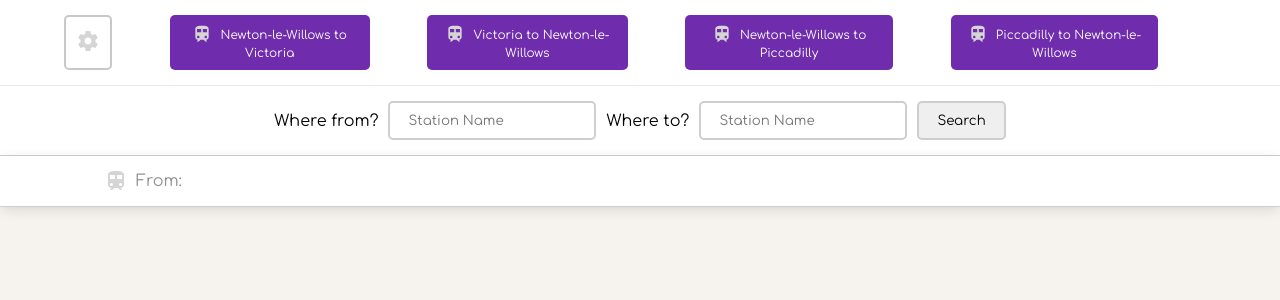
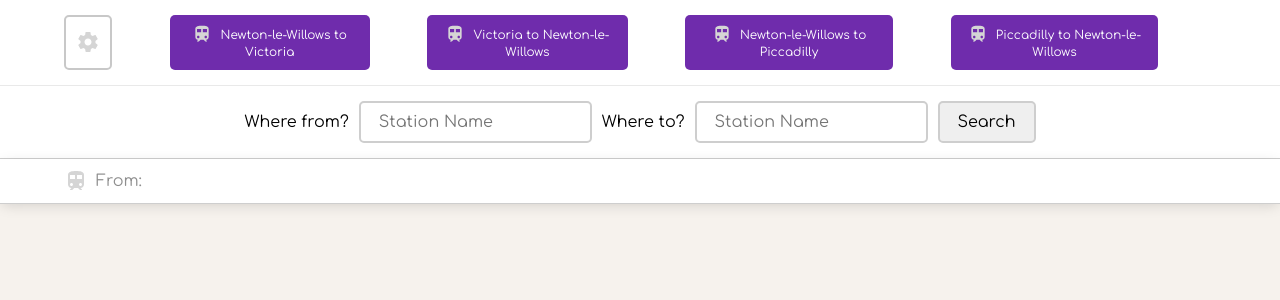
Before and after one commit to kieranphilipbrown/train-times-app, a React (Create React App) app: page / in a window 1280 px wide. Shown: the top 300 px of the page. Built offline with nearby package versions, Linux system fonts and the light colour scheme.

Commit message:
added base styling resets.

```diff
--- a/src/components/Card/Card.js
+++ b/src/components/Card/Card.js
@@ -22,7 +22,7 @@
                 }
                 {train.destination_name}
             </p>
-			<p style={{color: "#6e6e6e", fontSize: "14px"}}> From: {train.origin_name}</p>
+			<p className="train-from" style={{color: "#6e6e6e", fontSize: "14px"}}> From: {train.origin_name}</p>
             {
 				train.status === "LATE" || train.status === "CANCELLED"
 				?
--- a/src/components/Card/Card.styles.js
+++ b/src/components/Card/Card.styles.js
@@ -61,8 +61,14 @@
         margin-right: 10px;
     }
 
+    .train-from {
+        margin-bottom: 10px;
+    }
+
     .train-status {
+        display: block;
         font-size: 14px;
+        margin-bottom: 10px;
         text-transform: capitalize;
     }
 
--- a/src/components/InfoBox/InfoBox.styles.js
+++ b/src/components/InfoBox/InfoBox.styles.js
@@ -12,6 +12,7 @@
     display: flex;
     justify-content: flex-start;
     margin-bottom: 0;
+    padding: 10px 0;
 
     svg {
         margin-right: 8px;
--- a/src/components/Modal/Modal.styles.js
+++ b/src/components/Modal/Modal.styles.js
@@ -60,21 +60,28 @@
 
     .train-title {
         font-weight: bold;
+        margin-bottom: 15px;
         margin-right: 45px;
         margin-top: 0;
     }
 
     .train-from {
         color: #6e6e6e;
-        fontSize: 14px;
+        font-size: 16px;
         display: block;
         margin-bottom: 15px;
         margin-right: 45px;
     }
 
     .train-status {
+        display: block;
         font-size: 14px;
+        margin-bottom: 15px;
         text-transform: capitalize;
+    }
+
+    .train-expected {
+        margin-bottom: 15px;
     }
 
     .train-status--green {
@@ -91,7 +98,7 @@
     display: flex;
     justify-content: space-between;
     margin-top: auto;
-    padding: 0 1.5rem;
+    padding: 10px 1.5rem;
 `;
 
 export const ModalLower = styled.div `
--- a/src/components/TrainList/TrainList.js
+++ b/src/components/TrainList/TrainList.js
@@ -11,6 +11,7 @@
 import Settings from '../Settings/Settings';
 import { ReactComponent as TrainIcon } from '../../assets/images/train-icon.svg';
 import { ReactComponent as SettingsIcon } from '../../assets/images/settings-icon.svg';
+import { disableBodyScroll, enableBodyScroll, clearAllBodyScrollLocks } from 'body-scroll-lock';
 
 const buttonData = [
 	{
@@ -47,6 +48,7 @@
 		showModal: false,
 		selectedTrain: {},
 		showSettingsMenu: false,
+		targetElement: null
 	}
 
 	trainListCallback = (e) => {
@@ -84,6 +86,8 @@
 
 	toggleModal = (event) => {
 		console.log(event);
+		this.targetElement = document.querySelector('#modal');
+		disableBodyScroll(this.targetElement);
 		this.setState({
 			showModal: !this.state.showModal,
 		});
--- a/src/index.css
+++ b/src/index.css
@@ -1,7 +1,20 @@
 @import url('https://fonts.googleapis.com/css?family=Comfortaa&display=swap');
 
-* {
+/*------------------*
+#Box Sizing
+*------------------*/
+
+html {
+  -moz-box-sizing: border-box;
+  -webkit-box-sizing: border-box;
   box-sizing: border-box;
+}
+
+*:before,
+*:after {
+  -moz-box-sizing: inherit;
+  -webkit-box-sizing: inherit;
+  box-sizing: inherit;
 }
 
 body {
@@ -18,3 +31,398 @@
   font-family: source-code-pro, Menlo, Monaco, Consolas, 'Courier New',
     monospace;
 }
+
+/*! normalize.css v8.0.1 | MIT License | github.com/necolas/normalize.css */
+
+/* Document
+   ========================================================================== */
+
+/**
+ * 1. Correct the line height in all browsers.
+ * 2. Prevent adjustments of font size after orientation changes in iOS.
+ */
+
+ html {
+  line-height: 1.15; /* 1 */
+  -webkit-text-size-adjust: 100%; /* 2 */
+}
+
+/* Sections
+     ========================================================================== */
+
+/**
+   * Remove the margin in all browsers.
+   */
+
+body {
+  margin: 0;
+}
+
+/**
+   * Render the `main` element consistently in IE.
+   */
+
+main {
+  display: block;
+}
+
+/**
+   * Correct the font size and margin on `h1` elements within `section` and
+   * `article` contexts in Chrome, Firefox, and Safari.
+   */
+
+h1 {
+  font-size: 2em;
+  margin: 0.67em 0;
+}
+
+/* Grouping content
+     ========================================================================== */
+
+/**
+   * 1. Add the correct box sizing in Firefox.
+   * 2. Show the overflow in Edge and IE.
+   */
+
+hr {
+  box-sizing: content-box; /* 1 */
+  height: 0; /* 1 */
+  overflow: visible; /* 2 */
+}
+
+/**
+   * 1. Correct the inheritance and scaling of font size in all browsers.
+   * 2. Correct the odd `em` font sizing in all browsers.
+   */
+
+pre {
+  font-family: monospace, monospace; /* 1 */
+  font-size: 1em; /* 2 */
+}
+
+/* Text-level semantics
+     ========================================================================== */
+
+/**
+   * Remove the gray background on active links in IE 10.
+   */
+
+a {
+  background-color: transparent;
+}
+
+/**
+   * 1. Remove the bottom border in Chrome 57-
+   * 2. Add the correct text decoration in Chrome, Edge, IE, Opera, and Safari.
+   */
+
+abbr[title] {
+  border-bottom: none; /* 1 */
+  text-decoration: underline; /* 2 */
+  text-decoration: underline dotted; /* 2 */
+}
+
+/**
+   * Add the correct font weight in Chrome, Edge, and Safari.
+   */
+
+b,
+strong {
+  font-weight: bolder;
+}
+
+/**
+   * 1. Correct the inheritance and scaling of font size in all browsers.
+   * 2. Correct the odd `em` font sizing in all browsers.
+   */
+
+code,
+kbd,
+samp {
+  font-family: monospace, monospace; /* 1 */
+  font-size: 1em; /* 2 */
+}
+
+/**
+   * Add the correct font size in all browsers.
+   */
+
+small {
+  font-size: 80%;
+}
+
+/**
+   * Prevent `sub` and `sup` elements from affecting the line height in
+   * all browsers.
+   */
+
+sub,
+sup {
+  font-size: 75%;
+  line-height: 0;
+  position: relative;
+  vertical-align: baseline;
+}
+
+sub {
+  bottom: -0.25em;
+}
+
+sup {
+  top: -0.5em;
+}
+
+/* Embedded content
+     ========================================================================== */
+
+/**
+   * Remove the border on images inside links in IE 10.
+   */
+
+img {
+  border-style: none;
+}
+
+/* Forms
+     ========================================================================== */
+
+/**
+   * 1. Change the font styles in all browsers.
+   * 2. Remove the margin in Firefox and Safari.
+   */
+
+button,
+input,
+optgroup,
+select,
+textarea {
+  font-family: inherit; /* 1 */
+  font-size: 100%; /* 1 */
+  line-height: 1.15; /* 1 */
+  margin: 0; /* 2 */
+}
+
+/**
+   * Show the overflow in IE.
+   * 1. Show the overflow in Edge.
+   */
+
+button,
+input {
+  /* 1 */
+  overflow: visible;
+}
+
+/**
+   * Remove the inheritance of text transform in Edge, Firefox, and IE.
+   * 1. Remove the inheritance of text transform in Firefox.
+   */
+
+button,
+select {
+  /* 1 */
+  text-transform: none;
+}
+
+/**
+   * Correct the inability to style clickable types in iOS and Safari.
+   */
+
+button,
+[type="button"],
+[type="reset"],
+[type="submit"] {
+  -webkit-appearance: button;
+}
+
+/**
+   * Remove the inner border and padding in Firefox.
+   */
+
+button::-moz-focus-inner,
+[type="button"]::-moz-focus-inner,
+[type="reset"]::-moz-focus-inner,
+[type="submit"]::-moz-focus-inner {
+  border-style: none;
+  padding: 0;
+}
+
+/**
+   * Restore the focus styles unset by the previous rule.
+   */
+
+button:-moz-focusring,
+[type="button"]:-moz-focusring,
+[type="reset"]:-moz-focusring,
+[type="submit"]:-moz-focusring {
+  outline: 1px dotted ButtonText;
+}
+
+/**
+   * Correct the padding in Firefox.
+   */
+
+fieldset {
+  padding: 0.35em 0.75em 0.625em;
+}
+
+/**
+   * 1. Correct the text wrapping in Edge and IE.
+   * 2. Correct the color inheritance from `fieldset` elements in IE.
+   * 3. Remove the padding so developers are not caught out when they zero out
+   *    `fieldset` elements in all browsers.
+   */
+
+legend {
+  box-sizing: border-box; /* 1 */
+  color: inherit; /* 2 */
+  display: table; /* 1 */
+  max-width: 100%; /* 1 */
+  padding: 0; /* 3 */
+  white-space: normal; /* 1 */
+}
+
+/**
+   * Add the correct vertical alignment in Chrome, Firefox, and Opera.
+   */
+
+progress {
+  vertical-align: baseline;
+}
+
+/**
+   * Remove the default vertical scrollbar in IE 10+.
+   */
+
+textarea {
+  overflow: auto;
+}
+
+/**
+   * 1. Add the correct box sizing in IE 10.
+   * 2. Remove the padding in IE 10.
+   */
+
+[type="checkbox"],
+[type="radio"] {
+  box-sizing: border-box; /* 1 */
+  padding: 0; /* 2 */
+}
+
+/**
+   * Correct the cursor style of increment and decrement buttons in Chrome.
+   */
+
+[type="number"]::-webkit-inner-spin-button,
+[type="number"]::-webkit-outer-spin-button {
+  height: auto;
+}
+
+/**
+   * 1. Correct the odd appearance in Chrome and Safari.
+   * 2. Correct the outline style in Safari.
+   */
+
+[type="search"] {
+  -webkit-appearance: textfield; /* 1 */
+  outline-offset: -2px; /* 2 */
+}
+
+/**
+   * Remove the inner padding in Chrome and Safari on macOS.
+   */
+
+[type="search"]::-webkit-search-decoration {
+  -webkit-appearance: none;
+}
+
+/**
+   * 1. Correct the inability to style clickable types in iOS and Safari.
+   * 2. Change font properties to `inherit` in Safari.
+   */
+
+::-webkit-file-upload-button {
+  -webkit-appearance: button; /* 1 */
+  font: inherit; /* 2 */
+}
+
+/* Interactive
+     ========================================================================== */
+
+/*
+   * Add the correct display in Edge, IE 10+, and Firefox.
+   */
+
+details {
+  display: block;
+}
+
+/*
+   * Add the correct display in all browsers.
+   */
+
+summary {
+  display: list-item;
+}
+
+/* Misc
+     ========================================================================== */
+
+/**
+   * Add the correct display in IE 10+.
+   */
+
+template {
+  display: none;
+}
+
+/**
+   * Add the correct display in IE 10.
+   */
+
+[hidden] {
+  display: none;
+}
+
+/*------------------*
+#Resets
+*------------------*/
+
+/*
+ * Basic reset to get these elements back on a level playing field.
+*/
+
+h1,h2,h3,h4,h5,h6,
+p,blockquote,pre,
+dl,dd,ol,ul,
+form,fieldset,legend,
+table,th,td,caption,
+hr {
+    margin: 0;
+    padding: 0;
+}
+
+/*
+ * Basic cursor interactions for form elements.
+*/
+
+label,
+input,
+textarea,
+button,
+select,
+option {
+    cursor: pointer;
+}
+
+.text-input:active,
+.text-input:focus,
+textarea:active,
+textarea:focus {
+    cursor: text;
+    outline: none;
+}
+
+svg {
+    vertical-align: middle;
+}
```
Also changed, not shown: src/components/Modal/Modal.js (+3 -4 lines), 1 other file (tests, documents, lock files or other folders).
